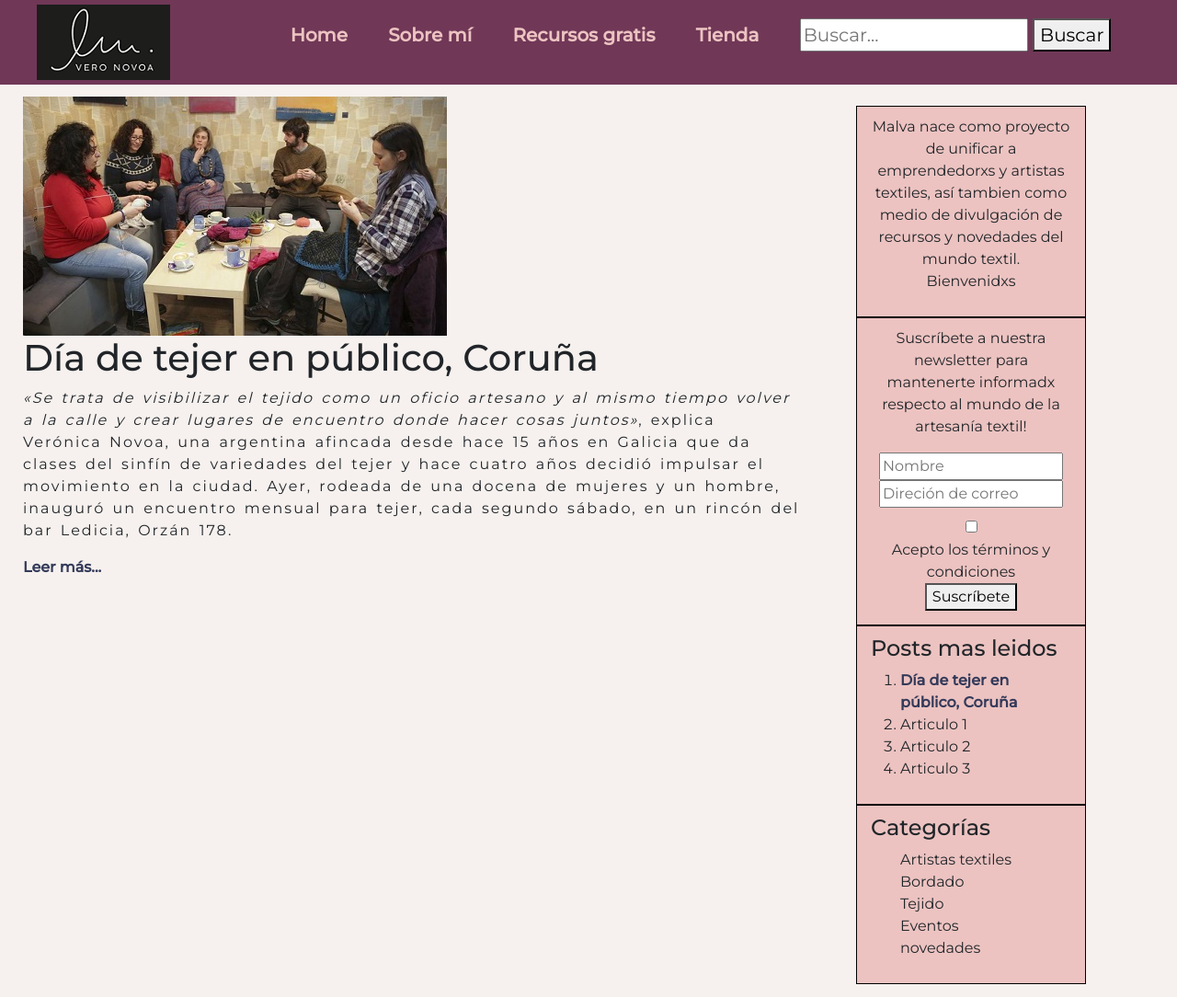
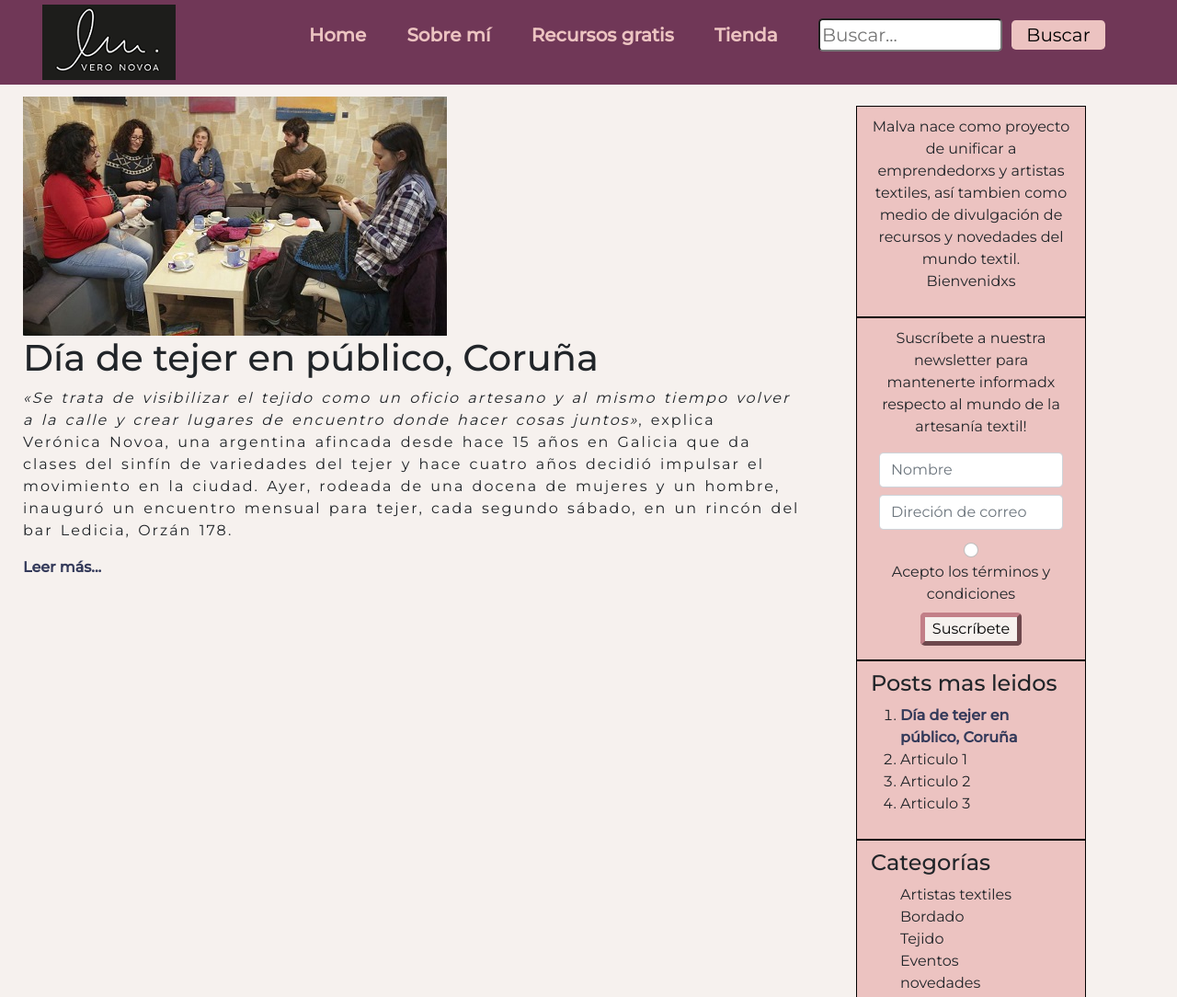
Before and after one commit to NatiBorjas/Malva, a website: page index.html in a window 1280 px wide. Shown: the top 1084 px of the page at 92% size. Drawn offline with nearby package versions, Linux system fonts and the light colour scheme.

Commit message:
Adding Bootstrap

```diff
--- a/index.html
+++ b/index.html
@@ -21,7 +21,7 @@
     <link href="https://fonts.googleapis.com/css2?family=Montserrat:wght@200;300;400;500&display=swap" rel="stylesheet">
 
     <!--  Bootstrap CSS  -->
-    <link rel="stylesheet" href="bootstrap-5.1.3-dist/css/bootstrap.min.css">
+    <link href="https://cdn.jsdelivr.net/npm/bootstrap@5.1.3/dist/css/bootstrap.min.css" rel="stylesheet" integrity="sha384-1BmE4kWBq78iYhFldvKuhfTAU6auU8tT94WrHftjDbrCEXSU1oBoqyl2QvZ6jIW3" crossorigin="anonymous">
 
     <!-- Main CSS  -->
     <link rel="stylesheet" href="css/main.css">
@@ -55,9 +55,9 @@
                 </li>
 
                 <li>
-                    <form id="form">
-                        <input type="search" id="query" placeholder="Buscar...">
-                        <button>Buscar</button>
+                    <form>
+                        <input class="rounded-3" type="search" id="query" placeholder="Buscar...">
+                        <button class="border-0 rounded-3 px-3" id="boton-buscar">Buscar</button>
                     </form>
                 </li>
             </ul>
@@ -91,13 +91,13 @@
                     <p>
                     Suscríbete a nuestra newsletter para mantenerte informadx respecto al mundo de la artesanía textil!
                     </p>
-                    <form action="" method="post">
-                        <input type="text" name="fnombre" placeholder="Nombre">
-                        <input type="email" name="fmail" placeholder="Direción de correo">
+                    <form action="" method="post" id="formulario">
+                        <input type="text" name="fnombre" placeholder="Nombre" class="input-news form-control mb-2">
+                        <input type="email" name="fmail" placeholder="Direción de correo" class="input-news form-control">
                         <div id="terminos-condiciones">
-                            <input type="checkbox" name="aceptar-terminos">
-                            <label for="aceptar-terminos">Acepto los términos y condiciones</label>
-                            <button type="submit"> Suscríbete</button>
+                            <input type="radio" name="aceptar-terminos" class="form-check-input">
+                            <label for="aceptar-terminos" class="pb-2">Acepto los términos y condiciones</label>
+                            <button type="submit" class="border-5 rounded-3 px-2" id="boton-suscribir"> Suscríbete</button>
                         </div>
                     </form>
                 </div>
@@ -152,5 +152,7 @@
         </footer>
     </div>
 
+    <script src="https://cdn.jsdelivr.net/npm/@popperjs/core@2.10.2/dist/umd/popper.min.js" integrity="sha384-7+zCNj/IqJ95wo16oMtfsKbZ9ccEh31eOz1HGyDuCQ6wgnyJNSYdrPa03rtR1zdB" crossorigin="anonymous"></script>
+    <script src="https://cdn.jsdelivr.net/npm/bootstrap@5.1.3/dist/js/bootstrap.min.js" integrity="sha384-QJHtvGhmr9XOIpI6YVutG+2QOK9T+ZnN4kzFN1RtK3zEFEIsxhlmWl5/YESvpZ13" crossorigin="anonymous"></script>
 </body>
 </html>
--- a/scss/stylesheet.scss
+++ b/scss/stylesheet.scss
@@ -78,7 +78,13 @@ main{
 #logo-vero {
     margin-top: 5px;
 }
-
+#boton-buscar{
+    background-color: #ECC3C1;
+}
+#query{
+    width: 200px;
+    margin-right: 5px;
+}
 /*======================*/
 /* Contenido Principal */
 /*======================*/
@@ -92,9 +98,12 @@ main{
 aside{
     grid-area: side;
     display: flex;
-    flex-direction: column;
+    flex-flow: column wrap;
     align-items: stretch;
     padding: 35px;
+}
+ol{
+    text-decoration: none;
 }
 .item-menu-der{
     border: 1px solid black;
@@ -103,12 +112,25 @@ aside{
     border-collapse: collapse;
     flex: 1 1 auto;
 }
-ol{
-    text-decoration: none;
+.input-news{
+    width: 200px;
+    flex: 1 1 auto;
+}
+#suscripcion{
+    justify-content: center;
 }
 #terminos-condiciones{
     padding-top: 10px;
     padding-bottom: 5px;
+}
+#formulario{
+    display: flex;
+    flex-flow: column wrap;
+    align-items: center;
+}
+#boton-suscribir{
+    background-color: #F6F1EE;
+    border-color: #C27F88;
 }
 /*======================*/
 /*        Footer        */
```
Also changed, not shown: pages/blog.html (+12 -9 lines), pages/recursosgratis.html (+12 -9 lines), pages/sobremi.html (+11 -9 lines), pages/tienda.html (+12 -9 lines), css/main.css.
